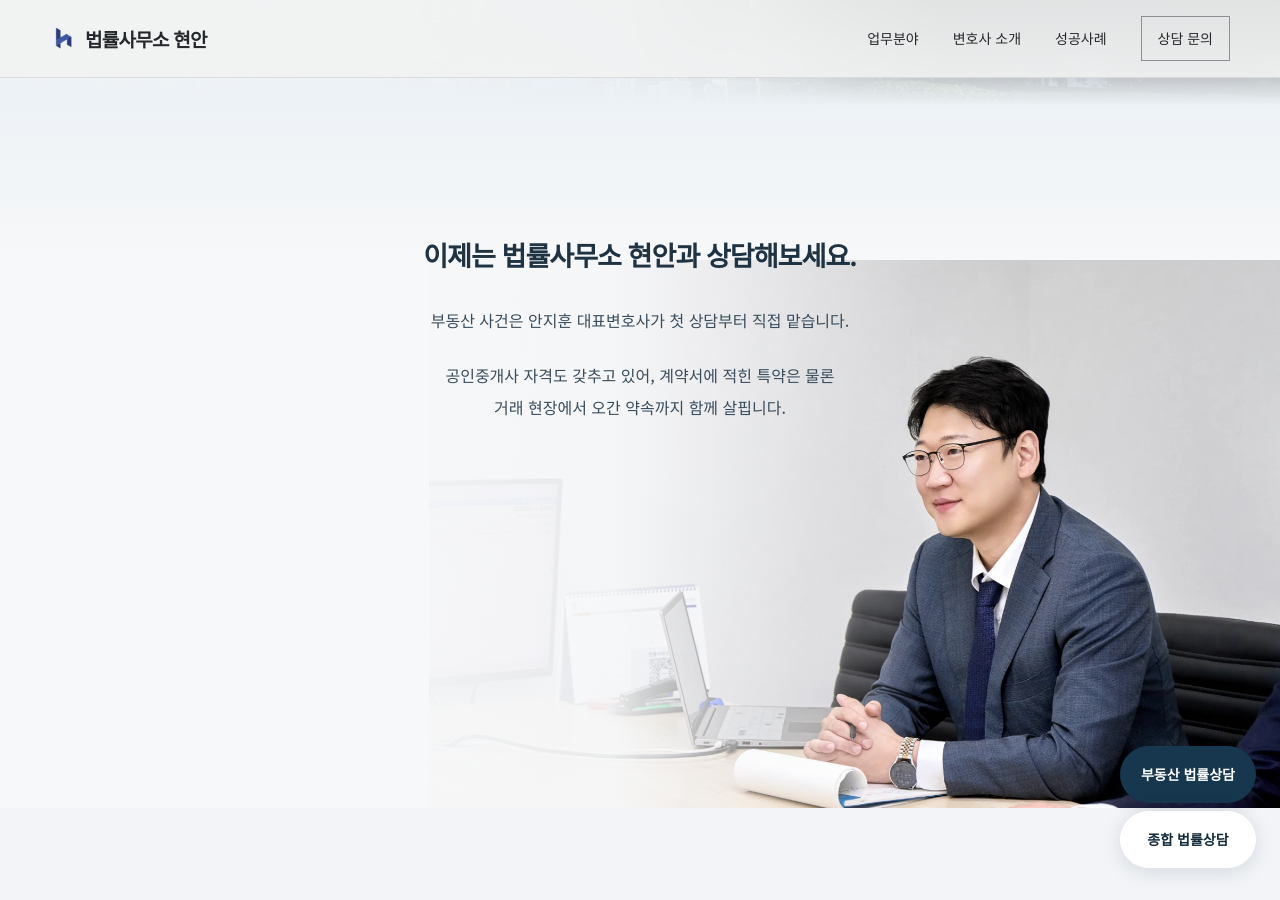
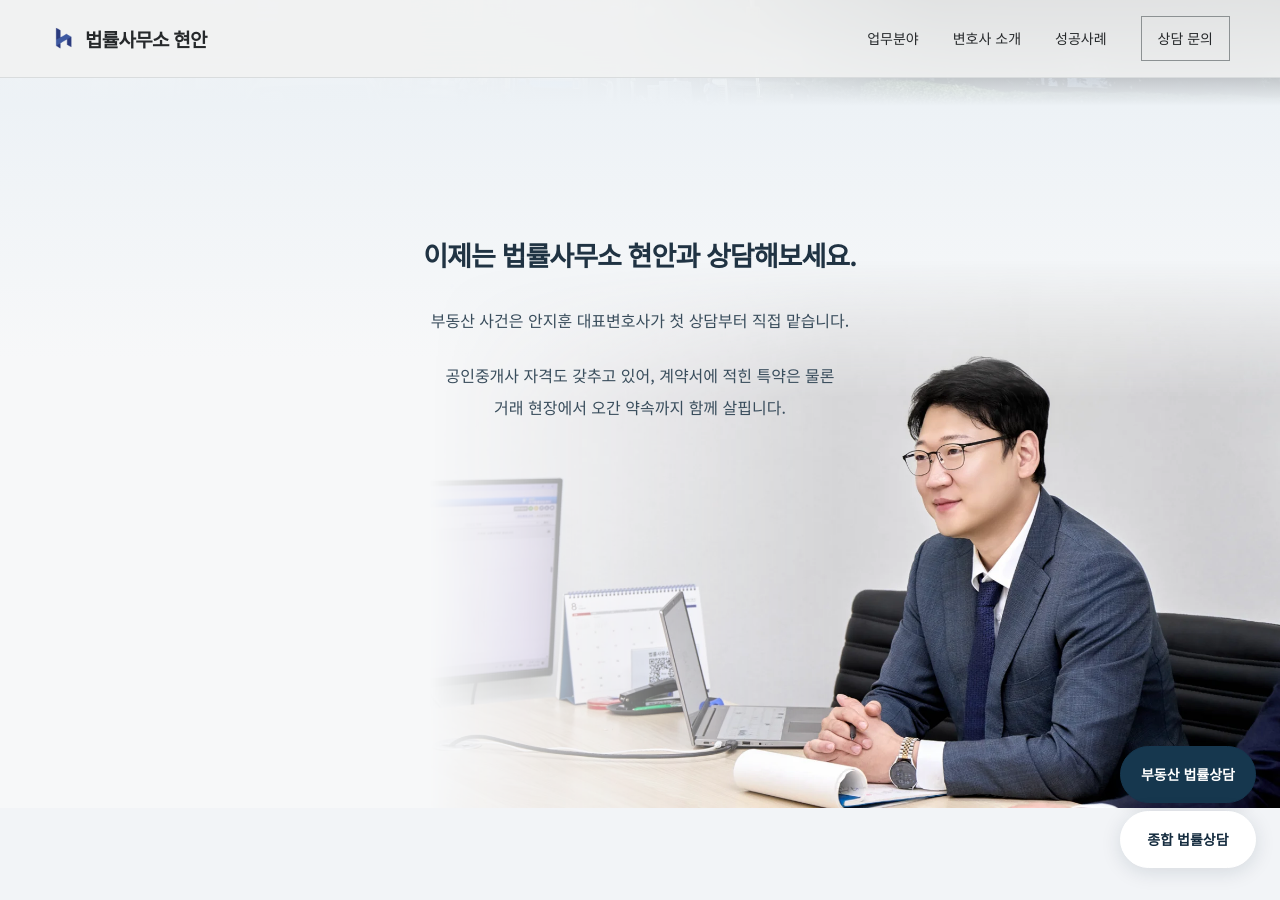
Before and after one commit to jiwonbaek100/hyunan-site, a Jekyll site: the page built from index.html, in a window 1280 px wide and 900 px high, scrolled down 1559 px. Built offline with Jekyll 4.4.1, drawn with Linux system fonts in a browser that asks for light colours; some web fonts are replaced.

Commit message:
상담 사진 실제 상단 경계부터 부드럽게 페이드 처리

```diff
--- a/index.html
+++ b/index.html
@@ -64,6 +64,11 @@
 .estate-consult .consult-message{max-width:min(94vw,680px)}
 .hc-band,.hr-band{padding:clamp(96px,10vw,164px) 0}.hc-row,.hr-row{margin-top:50px}.hc-card{flex-basis:min(84vw,390px)}.hc-page{display:flex;flex-direction:column;justify-content:center;min-height:280px;background:#fff;padding:20px 8px 48px}.hc-page strong{font-size:17px;top:auto;left:auto;bottom:9px;right:12px;padding:2px 9px;border-width:2px;transform:rotate(-5deg)}.hc-page a{display:block}.hr-card{display:grid;place-items:center;min-height:0;height:clamp(340px,40vw,480px);padding:0;background:#e8edf0;overflow:hidden}.hr-card img{width:100%;height:100%;object-fit:contain;min-height:0}
 @media(max-width:800px){#property .estate-copy{width:100%}#property .estate-scene{background:linear-gradient(#f7f8fa00 5%,#f7f8fa 35%),url('/images/bundang-dusk.webp') right top/auto 260px no-repeat,#f7f8fa;padding:235px 20px 84px}#property .estate-scene:before{display:none}.estate-consult{min-height:0;padding:88px 15px clamp(240px,65vw,380px);background:linear-gradient(#f7f8fa 45%,transparent 62%),url('/images/story/consult.webp') right bottom/100% auto no-repeat,#f7f8fa}.hr-card{height:360px}.hc-row,.hr-row{margin-top:32px}}
+
+/* Fade from the photo's own top edge at every viewport size. */
+.estate-consult{position:relative;isolation:isolate;overflow:hidden;background:linear-gradient(180deg,#edf2f6,#f7f8f9 36%)}
+.estate-consult::before{content:"";position:absolute;z-index:-1;pointer-events:none;right:0;bottom:0;height:78%;width:auto;aspect-ratio:1600/1030;background:url('/images/story/consult.webp') center/100% 100% no-repeat;mask-image:linear-gradient(to bottom,transparent 0%,#000 25%),linear-gradient(to right,transparent 0%,#000 48%);mask-composite:intersect}
+@media(max-width:800px){.estate-consult{background:#f7f8fa}.estate-consult::before{width:100%;height:auto;mask-image:linear-gradient(to bottom,transparent 0%,#000 28%);mask-composite:add}}
 </style></head>
 <body>
   <header class="header" id="header"><div class="wrap nav"><a href="#top" class="logo"><img src="images/hyeonan-logo.png" alt="현안 로고">법률사무소 현안</a><nav class="navlinks"><a href="/services/">업무분야</a><a href="/lawyers/">변호사 소개</a><a href="/insights/">성공사례</a><a href="/contact/" class="outline">상담 문의</a></nav><button class="menubtn" onclick="openMenu()">메뉴&nbsp; ☰</button></div></header>
```
